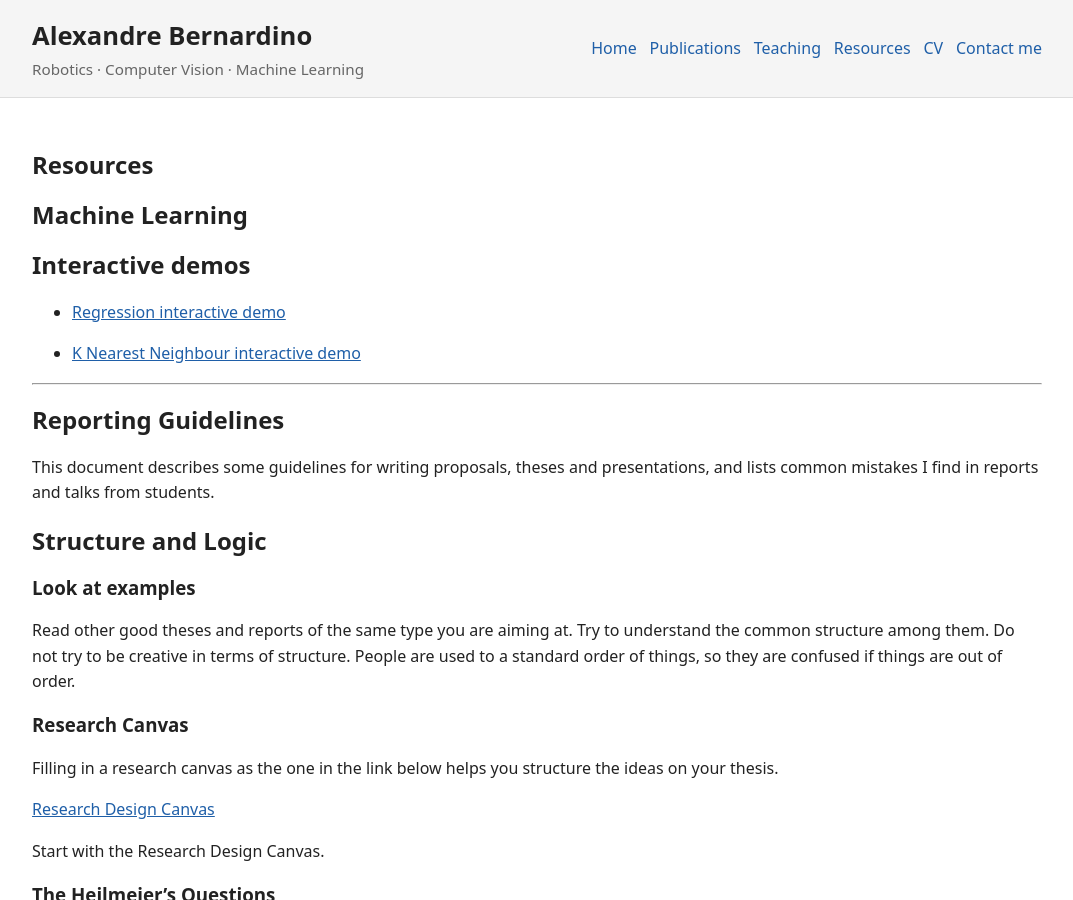
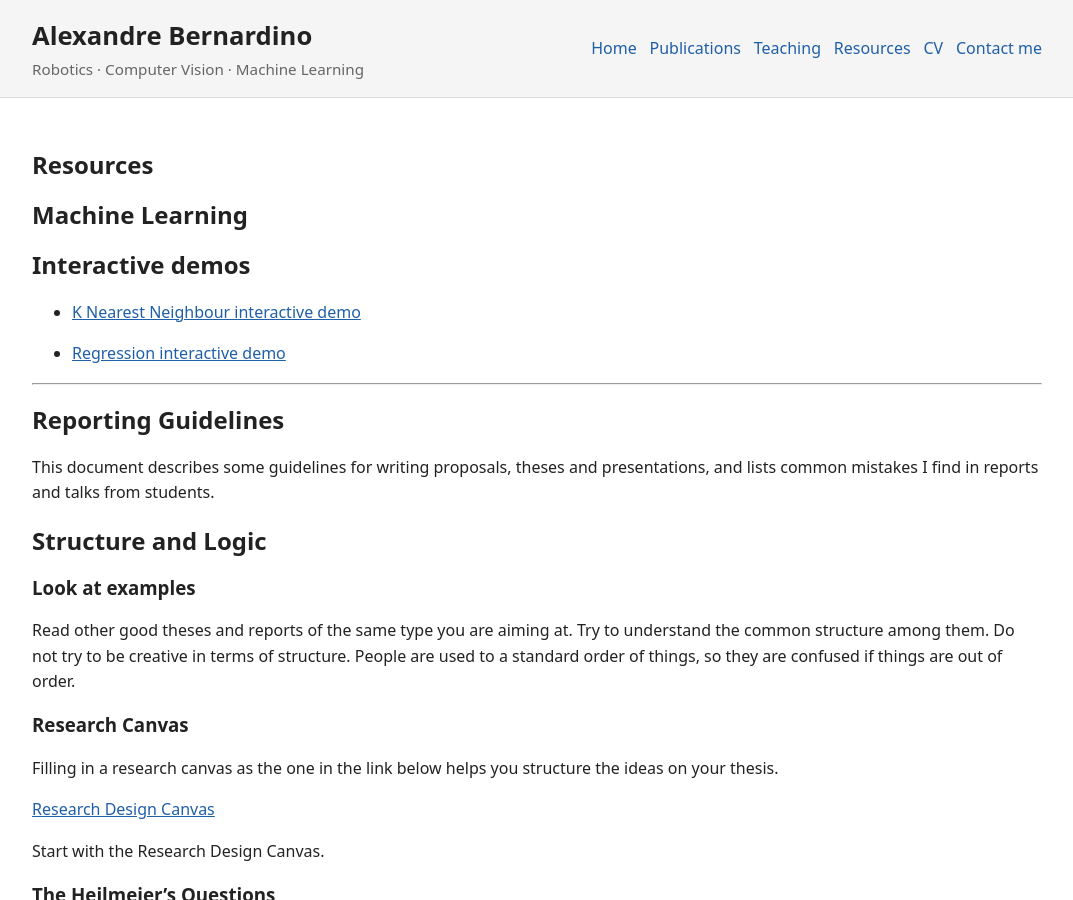
Before and after one commit to alexbernardino/alexbernardino.github.io, a Jekyll site: the page built from resources.md, in a window 1280 px wide and 900 px high. Shown: the whole window, without its empty margins (103-1176 px from the left). Built offline with Jekyll 4.4.1, drawn with Linux system fonts in a browser that asks for light colours.

```diff
--- a/resources.md
+++ b/resources.md
@@ -9,9 +9,9 @@ permalink: /resources/
 
 ## Interactive demos
 
+- <a href="https://alexbernardino.github.io/knn-interactive/" target="_blank" rel="noopener noreferrer">K Nearest Neighbour interactive demo</a>
+
 - <a href="https://alexbernardino.github.io/regression-interactive/" target="_blank" rel="noopener noreferrer">Regression interactive demo</a>
-
-- <a href="https://alexbernardino.github.io/knn-interactive/" target="_blank" rel="noopener noreferrer">K Nearest Neighbour interactive demo</a>
 
 ---
 
```
